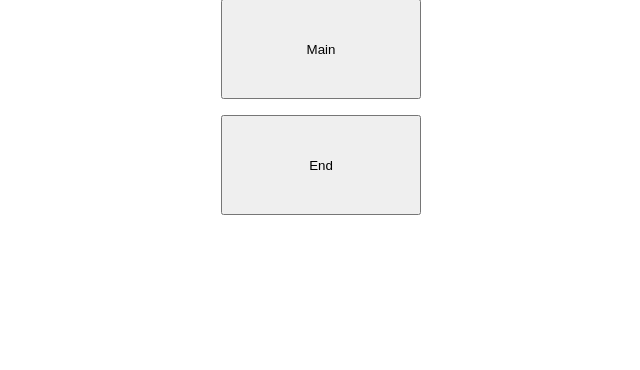
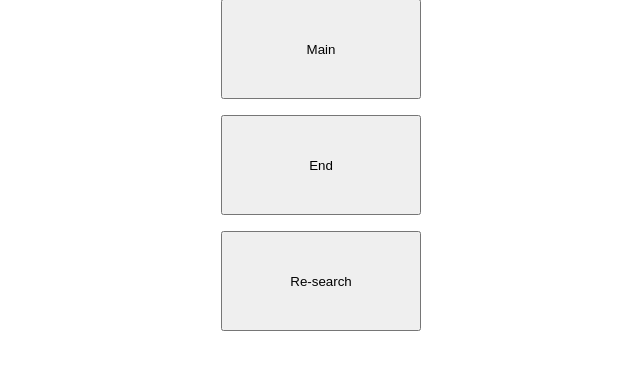
Before and after one commit to skywalker1123/zhenhong-He, a Flask app: template templates/text_result.html in a window 1280 px wide. Shown: the part 114-484 px from the top of the page, without its empty margins (103-743 px from the left). Run offline with Flask 3, Linux system fonts and the light colour scheme; the template is opened without the code that fills it: most values are stand-ins (such as "Sample title", 1, 10 or a date in 2020).

Commit message:
Update text_result.html

```diff
--- a/templates/text_result.html
+++ b/templates/text_result.html
@@ -11,7 +11,12 @@
 <form action="/main" method="post">
         <input type = "submit" value="Main" style="width:200px;height:100px;">
 </form>
+
 <form action="/end" method="post">
     <input type = "submit" value="End" style="width:200px;height:100px;">
 </form>
+
+<form action="/text_result" method="post">
+    <input type = "submit" value="Re-search" style="width:200px;height:100px;">
+</form>
 </div>
```
